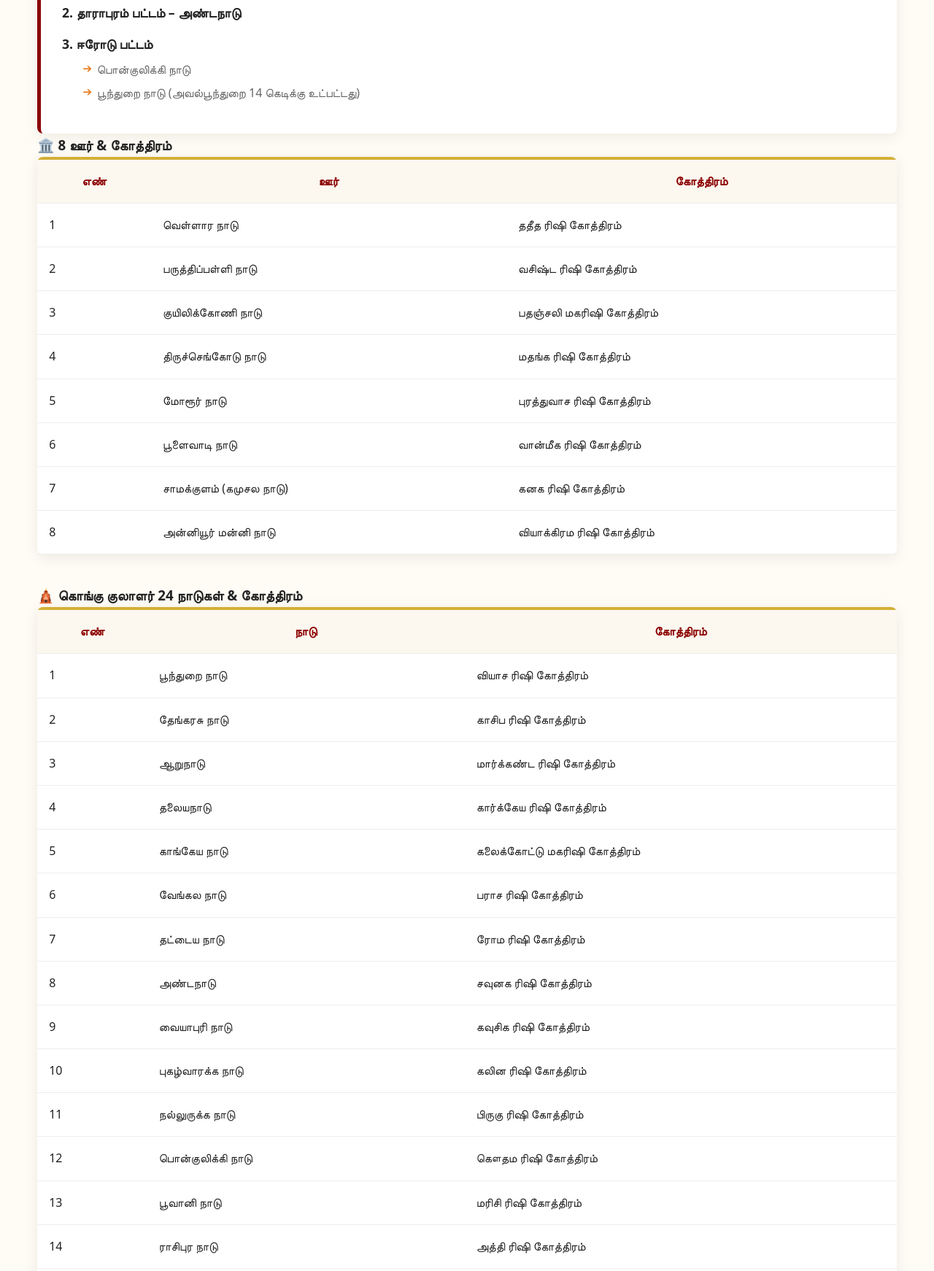
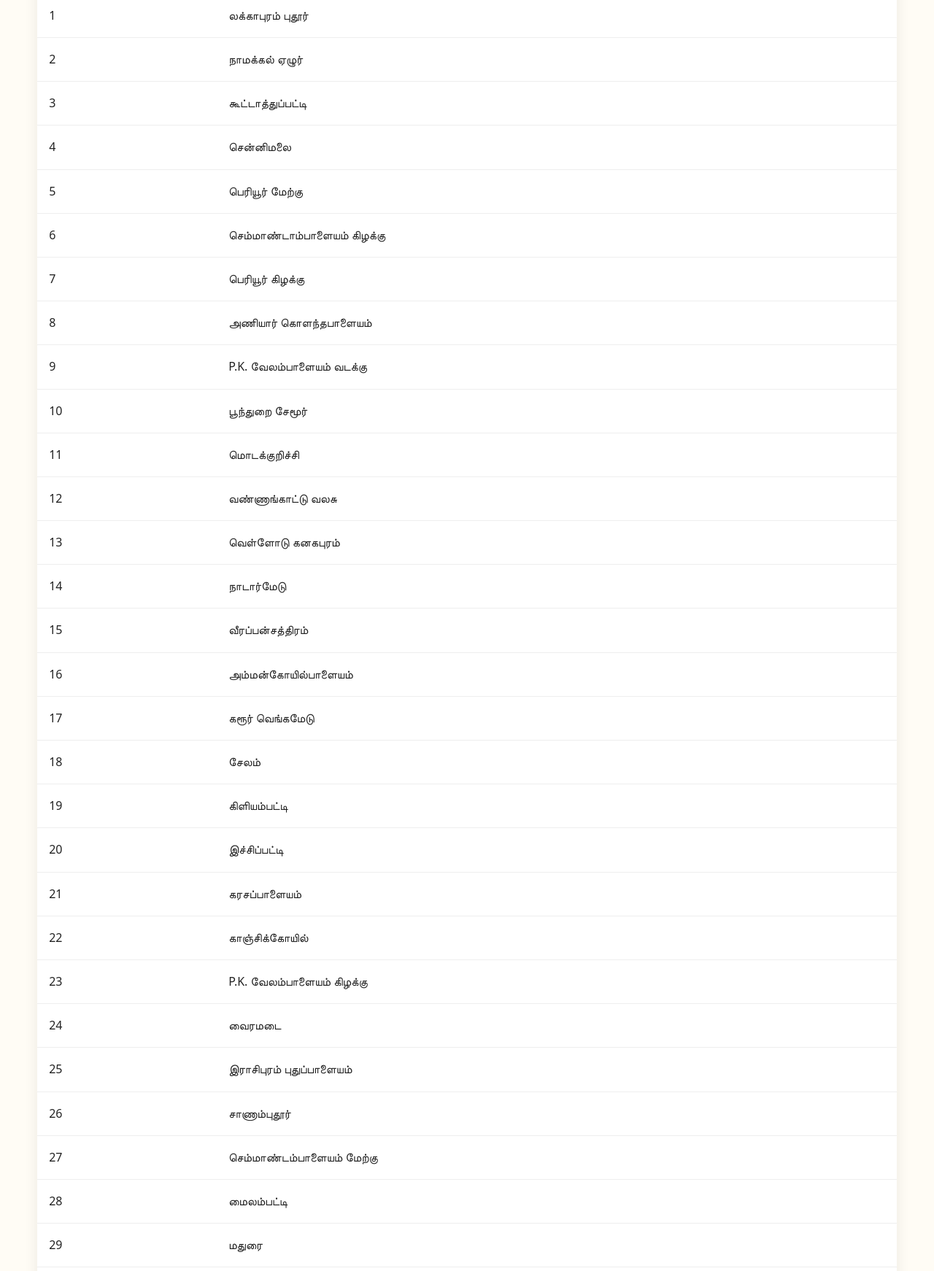
Before and after one commit to dineshm4601up1-droid/pooundurai_updated, a website: page countries.html in a window 1280 px wide. Shown: the part 248-1990 px from the top of the page at 73% size. Drawn offline with Linux system fonts and the light colour scheme; a web font is replaced by a local one.

Commit message:
Updated 14a37

```diff
--- a/countries.html
+++ b/countries.html
@@ -3,7 +3,7 @@
 <head>
     <meta charset="UTF-8">
     <meta name="viewport" content="width=device-width, initial-scale=1.0">
-    <title>24 நாடுகள் & பட்டங்கள் - ஸ்ரீ பெரியகாண்டி அம்மன் கோவில்</title>
+    <title>14 (எ) 37 & பட்டங்கள் - ஸ்ரீ பெரியகாண்டி அம்மன் கோவில்</title>
     <link rel="stylesheet" href="css/style.css">
 
     <!-- Google Fonts -->
@@ -26,7 +26,7 @@
                     <li><a href="index.html">முகப்பு</a></li>
                     <li><a href="history.html">வரலாறு</a></li>
                     <li><a href="timings.html">பூஜை & விசேஷங்கள்</a></li>
-                    <li><a href="countries.html" class="active">24 நாடுகள்</a></li>
+                    <li><a href="countries.html" class="active">14 (எ) 37</a></li>
                     <li><a href="admin.html">நிர்வாகம்</a></li>
                     <li><a href="gallery.html">புகைப்படங்கள்</a></li>
                     <li><a href="contact.html">தொடர்புக்கு</a></li>
@@ -37,88 +37,59 @@
 
     <main class="container">
 
-        <!-- 1. மூன்று பட்டங்கள் -->
+
+
+        <!-- 3. பூந்துறை நாட்டில் அமைந்துள்ள 14 (எ) 37 கோவில் வீடுகள் -->
 <div class="section-block">
-            <h3 class="section-heading">👑 மூன்று பட்டங்கள்</h3>
-            <ul class="pattam-list">
-                <li>1. ஊத்தலூர் பட்டம்</li>
-                <li>2. தாராபுரம் பட்டம் – அண்டநாடு</li>
-                <li>
-                    3. ஈரோடு பட்டம்
-                    <ul>
-                        <li>பொன்குலிக்கி நாடு</li>
-                        <li>பூந்துறை நாடு (அவல்பூந்துறை 14 கெடிக்கு உட்பட்டது)</li>
-                    </ul>
-                </li>
-            </ul>
-        </div>
+    <h3 class="section-heading">🛕 பூந்துறை நாட்டில் அமைந்துள்ள 14 (எ) 37 கோவில் வீடுகள்</h3>
 
-        <!-- 2. 8 ஊர் மற்றும் கோத்திரம் -->
-        <div class="section-block">
-            <h3 class="section-heading">🏛️ 8 ஊர் & கோத்திரம்</h3>
     <div class="table-container">
         <div class="table-responsive">
             <table>
                 <thead>
                     <tr>
                         <th class="table-col-10">எண்</th>
-                                <th class="table-col-45">ஊர்</th>
-                                <th class="table-col-45">கோத்திரம்</th>
+                        <th>கோவில் வீடு</th>
                     </tr>
                 </thead>
                 <tbody>
-                            <tr><td>1</td><td>வெள்ளார நாடு</td><td>ததீத ரிஷி கோத்திரம்</td></tr>
-                            <tr><td>2</td><td>பருத்திப்பள்ளி நாடு</td><td>வசிஷ்ட ரிஷி கோத்திரம்</td></tr>
-                            <tr><td>3</td><td>குயிலிக்கோணி நாடு</td><td>பதஞ்சலி மகரிஷி கோத்திரம்</td></tr>
-                            <tr><td>4</td><td>திருச்செங்கோடு நாடு</td><td>மதங்க ரிஷி கோத்திரம்</td></tr>
-                            <tr><td>5</td><td>மோரூர் நாடு</td><td>புரத்துவாச ரிஷி கோத்திரம்</td></tr>
-                            <tr><td>6</td><td>பூளைவாடி நாடு</td><td>வான்மீக ரிஷி கோத்திரம்</td></tr>
-                            <tr><td>7</td><td>சாமக்குளம் (கமுசல நாடு)</td><td>கனக ரிஷி கோத்திரம்</td></tr>
-                            <tr><td>8</td><td>அன்னியூர் மன்னி நாடு</td><td>வியாக்கிரம ரிஷி கோத்திரம்</td></tr>
-                        </tbody>
-                    </table>
-                </div>
-            </div>
-        </div>
-
-        <!-- 3. கொங்கு குலாளர் 24 நாடுகள் மற்றும் கோத்திரம் -->
-        <div class="section-block">
-            <h3 class="section-heading">🛕 கொங்கு குலாளர் 24 நாடுகள் & கோத்திரம்</h3>
-            <div class="table-container">
-                <div class="table-responsive">
-                    <table>
-                        <thead>
-                            <tr>
-                                <th class="table-col-10">எண்</th>
-                                <th class="table-col-45">நாடு</th>
-                                <th class="table-col-45">கோத்திரம்</th>
-                            </tr>
-                        </thead>
-                        <tbody>
-                            <tr><td>1</td><td>பூந்துறை நாடு</td><td>வியாச ரிஷி கோத்திரம்</td></tr>
-                            <tr><td>2</td><td>தேங்கரசு நாடு</td><td>காசிப ரிஷி கோத்திரம்</td></tr>
-                            <tr><td>3</td><td>ஆறுநாடு</td><td>மார்க்கண்ட ரிஷி கோத்திரம்</td></tr>
-                            <tr><td>4</td><td>தலையநாடு</td><td>கார்க்கேய ரிஷி கோத்திரம்</td></tr>
-                            <tr><td>5</td><td>காங்கேய நாடு</td><td>கலைக்கோட்டு மகரிஷி கோத்திரம்</td></tr>
-                            <tr><td>6</td><td>வேங்கல நாடு</td><td>பராச ரிஷி கோத்திரம்</td></tr>
-                            <tr><td>7</td><td>தட்டைய நாடு</td><td>ரோம ரிஷி கோத்திரம்</td></tr>
-                            <tr><td>8</td><td>அண்டநாடு</td><td>சவுனக ரிஷி கோத்திரம்</td></tr>
-                            <tr><td>9</td><td>வையாபுரி நாடு</td><td>கவுசிக ரிஷி கோத்திரம்</td></tr>
-                            <tr><td>10</td><td>புகழ்வாரக்க நாடு</td><td>கலின ரிஷி கோத்திரம்</td></tr>
-                            <tr><td>11</td><td>நல்லுருக்க நாடு</td><td>பிருகு ரிஷி கோத்திரம்</td></tr>
-                            <tr><td>12</td><td>பொன்குலிக்கி நாடு</td><td>கௌதம ரிஷி கோத்திரம்</td></tr>
-                            <tr><td>13</td><td>பூவானி நாடு</td><td>மரிசி ரிஷி கோத்திரம்</td></tr>
-                            <tr><td>14</td><td>ராசிபுர நாடு</td><td>அத்தி ரிஷி கோத்திரம்</td></tr>
-                            <tr><td>15</td><td>நரையநாடு</td><td>தைத்தி ரிஷி கோத்திரம்</td></tr>
-                            <tr><td>16</td><td>வடகரை நாடு</td><td>போதக ரிஷி கோத்திரம்</td></tr>
-                            <tr><td>17</td><td>குருப்ப நாடு</td><td>வருக ரிஷி கோத்திரம்</td></tr>
-                            <tr><td>18</td><td>அரையநாடு</td><td>நாரத ரிஷி கோத்திரம்</td></tr>
-                            <tr><td>19</td><td>மணநாடு (மணல் நாடு)</td><td>எவுன ரிஷி கோத்திரம்</td></tr>
-                            <tr><td>20</td><td>கிழங்கு நாடு</td><td>மனுவக்கியான ரிஷி கோத்திரம்</td></tr>
-                            <tr><td>21</td><td>வாழவந்தி நாடு</td><td>அங்கிராம ரிஷி கோத்திரம்</td></tr>
-                            <tr><td>22</td><td>காஞ்சிக்கோயில் நாடு</td><td>சுகப்பிரம ரிஷி கோத்திரம்</td></tr>
-                            <tr><td>23</td><td>காவடிக்க நாடு</td><td>புலக ரிஷி கோத்திரம்</td></tr>
-                            <tr><td>24</td><td>ஆனைமலை நாடு</td><td>குச்சக ரிஷி கோத்திரம்</td></tr>
+                    <tr><td>1</td><td>லக்காபுரம் புதூர்</td></tr>
+                    <tr><td>2</td><td>நாமக்கல் ஏழுர்</td></tr>
+                    <tr><td>3</td><td>கூட்டாத்துப்பட்டி</td></tr>
+                    <tr><td>4</td><td>சென்னிமலை</td></tr>
+                    <tr><td>5</td><td>பெரியூர் மேற்கு</td></tr>
+                    <tr><td>6</td><td>செம்மாண்டாம்பாளையம் கிழக்கு</td></tr>
+                    <tr><td>7</td><td>பெரியூர் கிழக்கு</td></tr>
+                    <tr><td>8</td><td>அணியார் கொளந்தபாளையம்</td></tr>
+                    <tr><td>9</td><td>P.K. வேலம்பாளையம் வடக்கு</td></tr>
+                    <tr><td>10</td><td>பூந்துறை சேமூர்</td></tr>
+                    <tr><td>11</td><td>மொடக்குறிச்சி</td></tr>
+                    <tr><td>12</td><td>வண்ணாங்காட்டு வலசு</td></tr>
+                    <tr><td>13</td><td>வெள்ளோடு கனகபுரம்</td></tr>
+                    <tr><td>14</td><td>நாடார்மேடு</td></tr>
+                    <tr><td>15</td><td>வீரப்பன்சத்திரம்</td></tr>
+                    <tr><td>16</td><td>அம்மன்கோயில்பாளையம்</td></tr>
+                    <tr><td>17</td><td>கரூர் வெங்கமேடு</td></tr>
+                    <tr><td>18</td><td>சேலம்</td></tr>
+                    <tr><td>19</td><td>கிளியம்பட்டி</td></tr>
+                    <tr><td>20</td><td>இச்சிப்பட்டி</td></tr>
+                    <tr><td>21</td><td>கரசப்பாளையம்</td></tr>
+                    <tr><td>22</td><td>காஞ்சிக்கோயில்</td></tr>
+                    <tr><td>23</td><td>P.K. வேலம்பாளையம் கிழக்கு</td></tr>
+                    <tr><td>24</td><td>வைரமடை</td></tr>
+                    <tr><td>25</td><td>இராசிபுரம் புதுப்பாளையம்</td></tr>
+                    <tr><td>26</td><td>சாணாம்புதூர்</td></tr>
+                    <tr><td>27</td><td>செம்மாண்டம்பாளையம் மேற்கு</td></tr>
+                    <tr><td>28</td><td>மைலம்பட்டி</td></tr>
+                    <tr><td>29</td><td>மதுரை</td></tr>
+                    <tr><td>30</td><td>சூரமங்கலம்</td></tr>
+                    <tr><td>31</td><td>வெள்ளமுத்துக்கவுண்டன்வலசு</td></tr>
+                    <tr><td>32</td><td>P.K. வேலம்பாளையம் மேற்கு</td></tr>
+                    <tr><td>33</td><td>கனகபுரம்</td></tr>
+                    <tr><td>34</td><td>கோபி, ஏழுர்</td></tr>
+                    <tr><td>35</td><td>கொடமாண்டப்பட்டி</td></tr>
+                    <tr><td>36</td><td>பவானி</td></tr>
+                    <tr><td>37</td><td>தாதம்பட்டி</td></tr>
                 </tbody>
             </table>
         </div>
```
Also changed, not shown: admin.html (+1 -1 lines), contact.html (+1 -1 lines), gallery.html (+7 -7 lines), history.html (+1 -1 lines), index.html (+1 -1 lines), timings.html (+1 -1 lines), assets/temple-3.jpg (added), assets/temple-4.jpg (added), assets/temple-5.jpg (added). Lines whose indentation alone changed are shown as unchanged.
